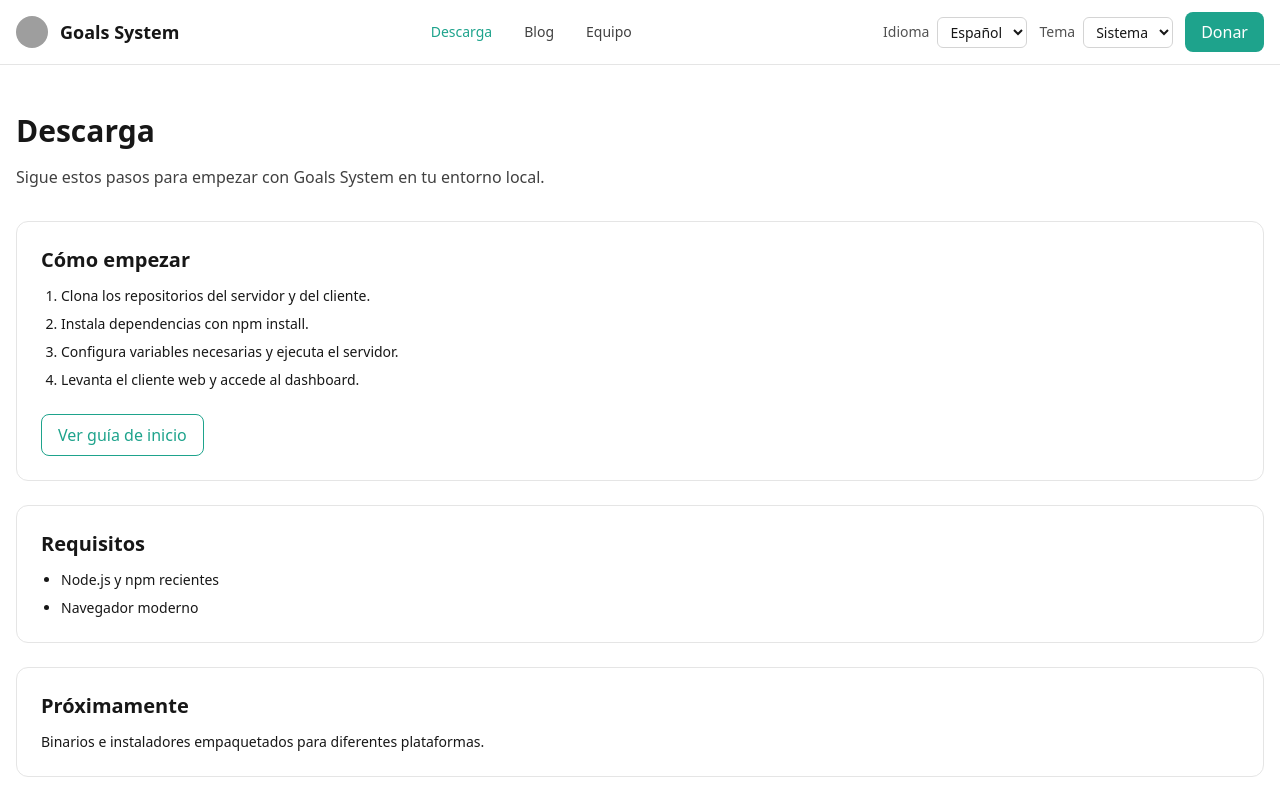
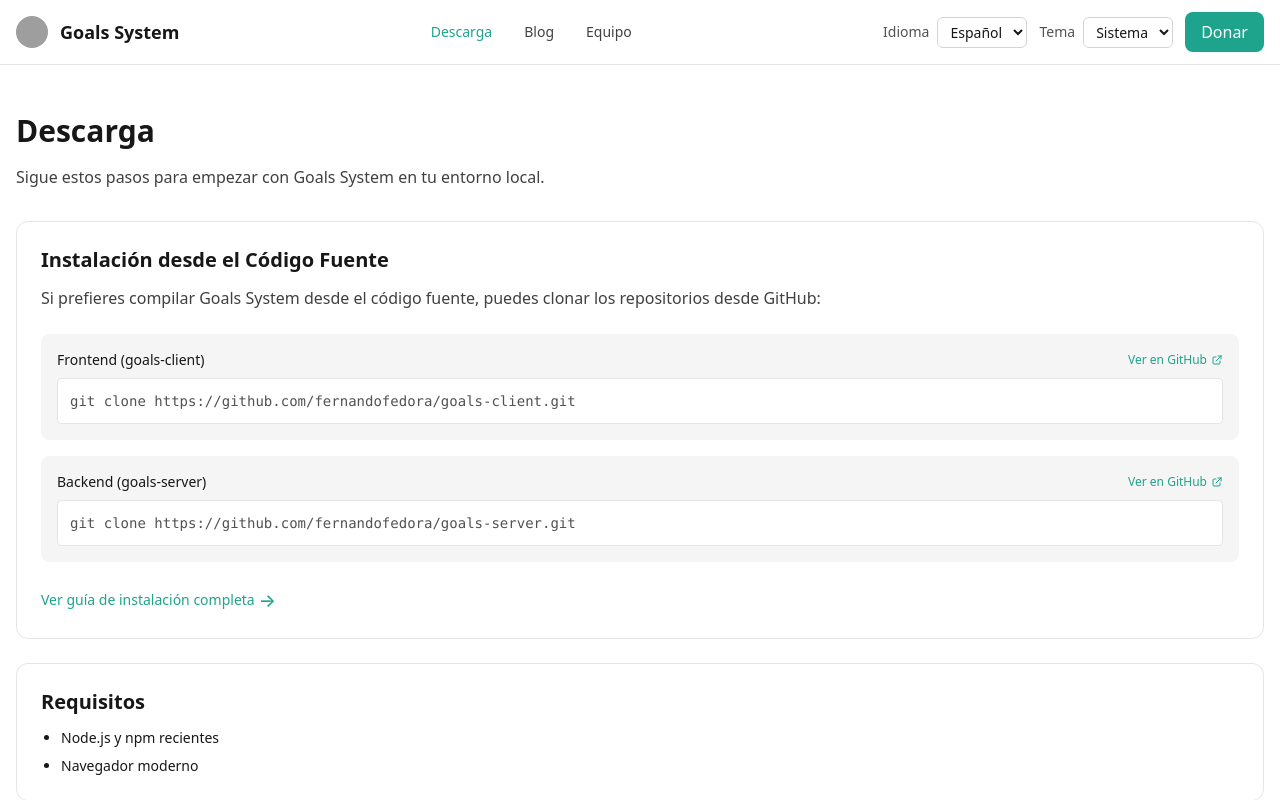
Before and after one commit to fernandofedora/goals-web, a React (Vite) app: page /download in a window 1280 px wide. Shown: the top 800 px of the page. Built offline with nearby package versions, Linux system fonts and the light colour scheme; grey boxes are pictures that could not be loaded.

Commit message:
update dowload project

```diff
--- a/src/pages/Download.tsx
+++ b/src/pages/Download.tsx
@@ -7,15 +7,41 @@ export default function Download() {
       <h1 className="text-3xl font-bold mb-4">{t('download.title')}</h1>
       <p className="text-neutral-700 dark:text-neutral-300 mb-8">{t('download.intro')}</p>
       <div className="rounded-xl border border-neutral-200 dark:border-neutral-800 p-6">
-        <h2 className="text-xl font-semibold mb-3">{t('download.getting_started')}</h2>
-        <ol className="list-decimal ml-5 space-y-2 text-sm">
-          <li>{t('download.step.clone')}</li>
-          <li>{t('download.step.install')}</li>
-          <li>{t('download.step.env')}</li>
-          <li>{t('download.step.client')}</li>
-        </ol>
+        <h2 className="text-xl font-semibold mb-3">{t('download.source.title')}</h2>
+        <p className="text-neutral-700 dark:text-neutral-300 mb-6">{t('download.source.desc')}</p>
+
+        <div className="space-y-4">
+          <div className="bg-neutral-100 dark:bg-neutral-900 rounded-lg p-4">
+            <div className="flex justify-between items-center mb-2">
+              <span className="font-medium text-sm">{t('download.source.frontend')}</span>
+              <a href="https://github.com/fernandofedora/goals-client" target="_blank" rel="noreferrer" className="text-xs text-primary hover:underline flex items-center gap-1">
+                {t('download.view_github')}
+                <svg className="w-3 h-3" fill="none" stroke="currentColor" viewBox="0 0 24 24"><path strokeLinecap="round" strokeLinejoin="round" strokeWidth={2} d="M10 6H6a2 2 0 00-2 2v10a2 2 0 002 2h10a2 2 0 002-2v-4M14 4h6m0 0v6m0-6L10 14" /></svg>
+              </a>
+            </div>
+            <code className="block bg-white dark:bg-black p-3 rounded border border-neutral-200 dark:border-neutral-800 text-xs sm:text-sm overflow-x-auto font-mono text-neutral-600 dark:text-neutral-400">
+              git clone https://github.com/fernandofedora/goals-client.git
+            </code>
+          </div>
+
+          <div className="bg-neutral-100 dark:bg-neutral-900 rounded-lg p-4">
+            <div className="flex justify-between items-center mb-2">
+              <span className="font-medium text-sm">{t('download.source.backend')}</span>
+              <a href="https://github.com/fernandofedora/goals-server" target="_blank" rel="noreferrer" className="text-xs text-primary hover:underline flex items-center gap-1">
+                {t('download.view_github')}
+                <svg className="w-3 h-3" fill="none" stroke="currentColor" viewBox="0 0 24 24"><path strokeLinecap="round" strokeLinejoin="round" strokeWidth={2} d="M10 6H6a2 2 0 00-2 2v10a2 2 0 002 2h10a2 2 0 002-2v-4M14 4h6m0 0v6m0-6L10 14" /></svg>
+              </a>
+            </div>
+            <code className="block bg-white dark:bg-black p-3 rounded border border-neutral-200 dark:border-neutral-800 text-xs sm:text-sm overflow-x-auto font-mono text-neutral-600 dark:text-neutral-400">
+              git clone https://github.com/fernandofedora/goals-server.git
+            </code>
+          </div>
+        </div>
+
         <div className="mt-6">
-          <a href="https://fernandofedora.github.io/goal-document/user/guia-inicio/" className="btn btn-outline">{t('download.guide')}</a>
+          <a href="https://fernandofedora.github.io/goal-document/user/guia-inicio/" className="text-primary hover:underline flex items-center gap-1 font-medium text-sm">
+            {t('download.source.full_guide')} <span className="text-lg">→</span>
+          </a>
         </div>
       </div>
       <div className="rounded-xl border border-neutral-200 dark:border-neutral-800 p-6 mt-6">
```
